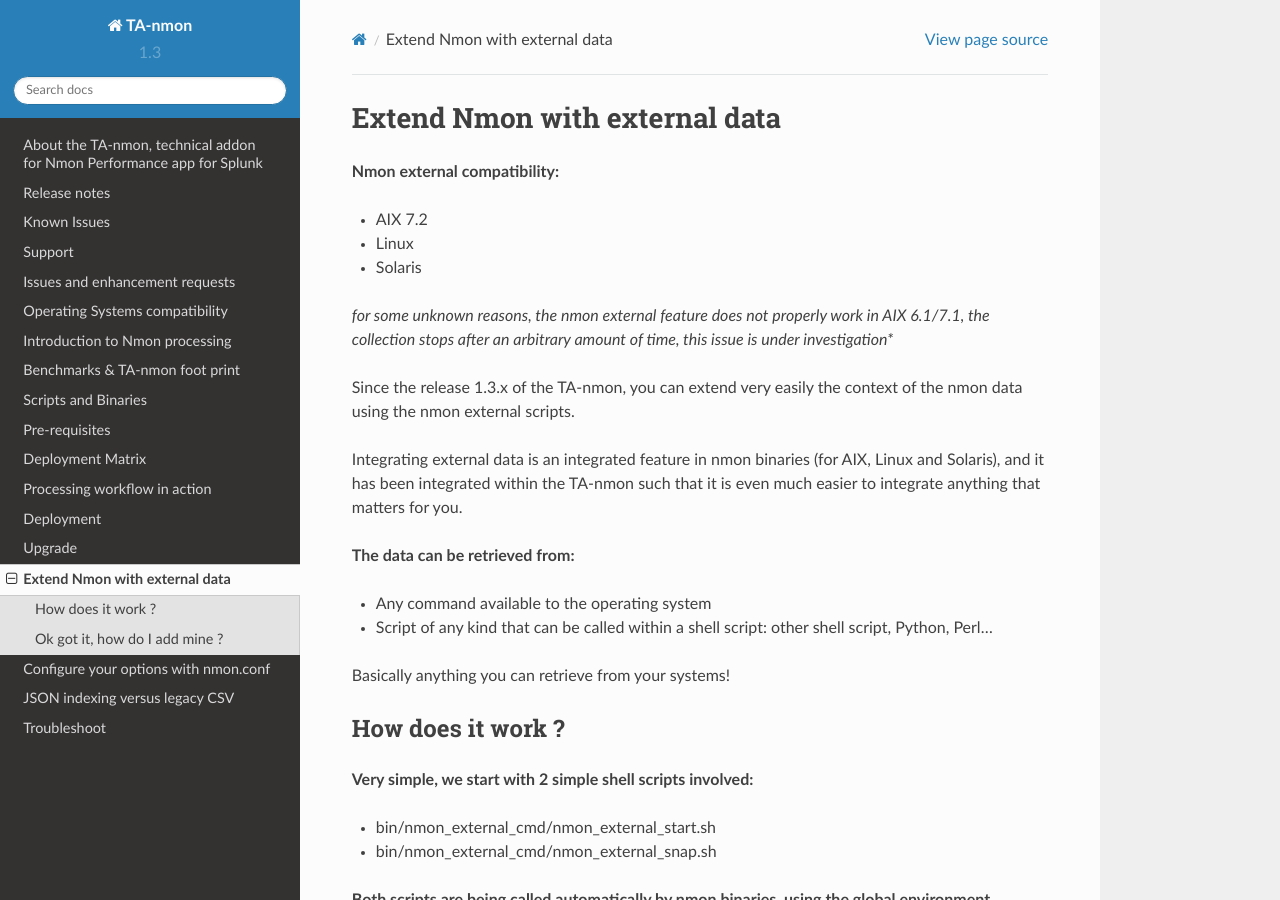
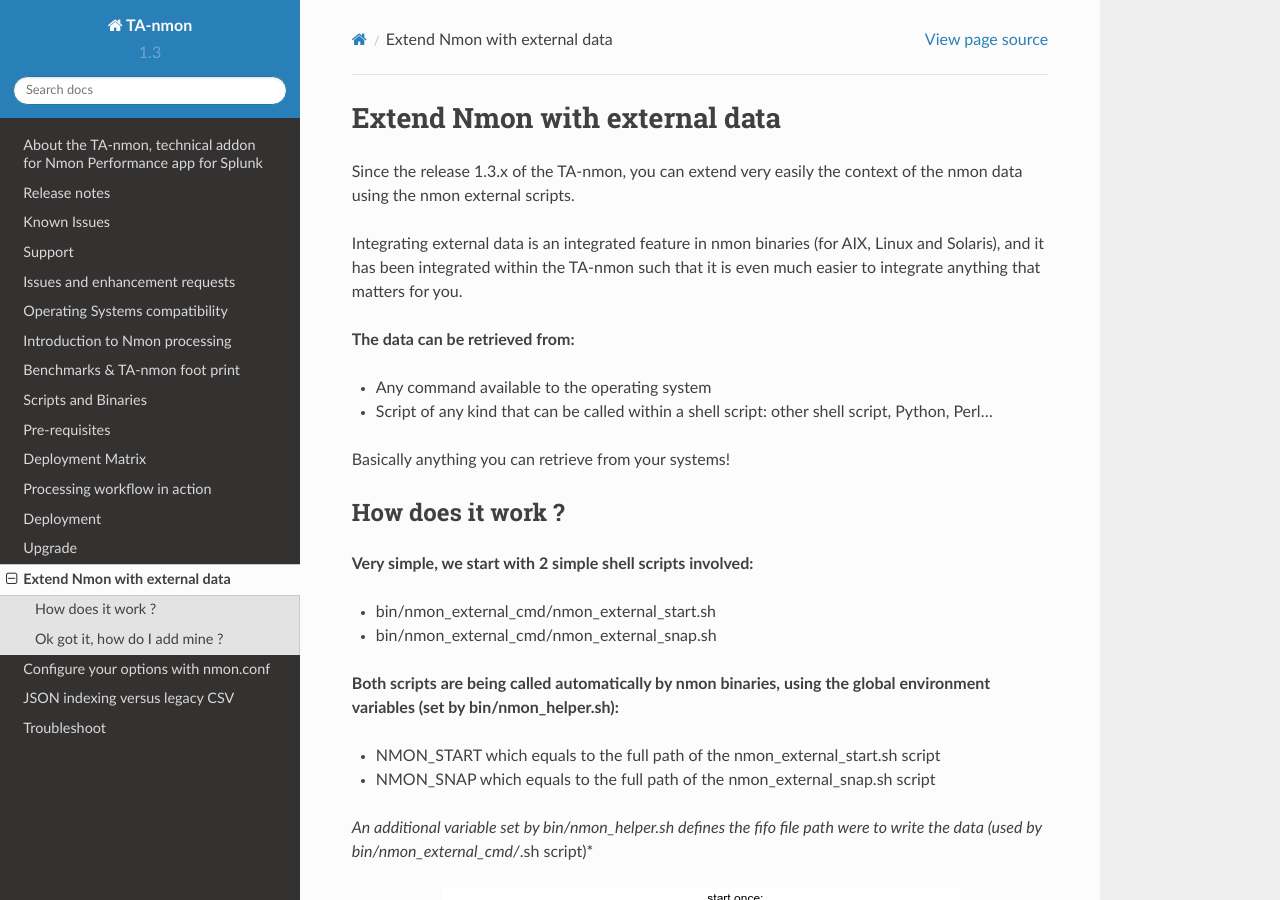
Before and after one commit to guilhemmarchand/TA-nmon, a Sphinx documentation site: the page built from docs/external.rst, in a window 1280 px wide and 900 px high. Built offline with Sphinx 7.4.7 and the Read the Docs theme 2.0.0, drawn with Linux system fonts in a browser that asks for light colours.

Commit message:
Documentation update

```diff
--- a/docs/external.rst
+++ b/docs/external.rst
@@ -1,14 +1,6 @@
 ##############################
 Extend Nmon with external data
 ##############################
-
-**Nmon external compatibility:**
-
-* AIX 7.2
-* Linux
-* Solaris
-
-*for some unknown reasons, the nmon external feature does not properly work in AIX 6.1/7.1, the collection stops after an arbitrary amount of time, this issue is under investigation**
 
 Since the release 1.3.x of the TA-nmon, you can extend very easily the context of the nmon data using the nmon external scripts.
 
```
